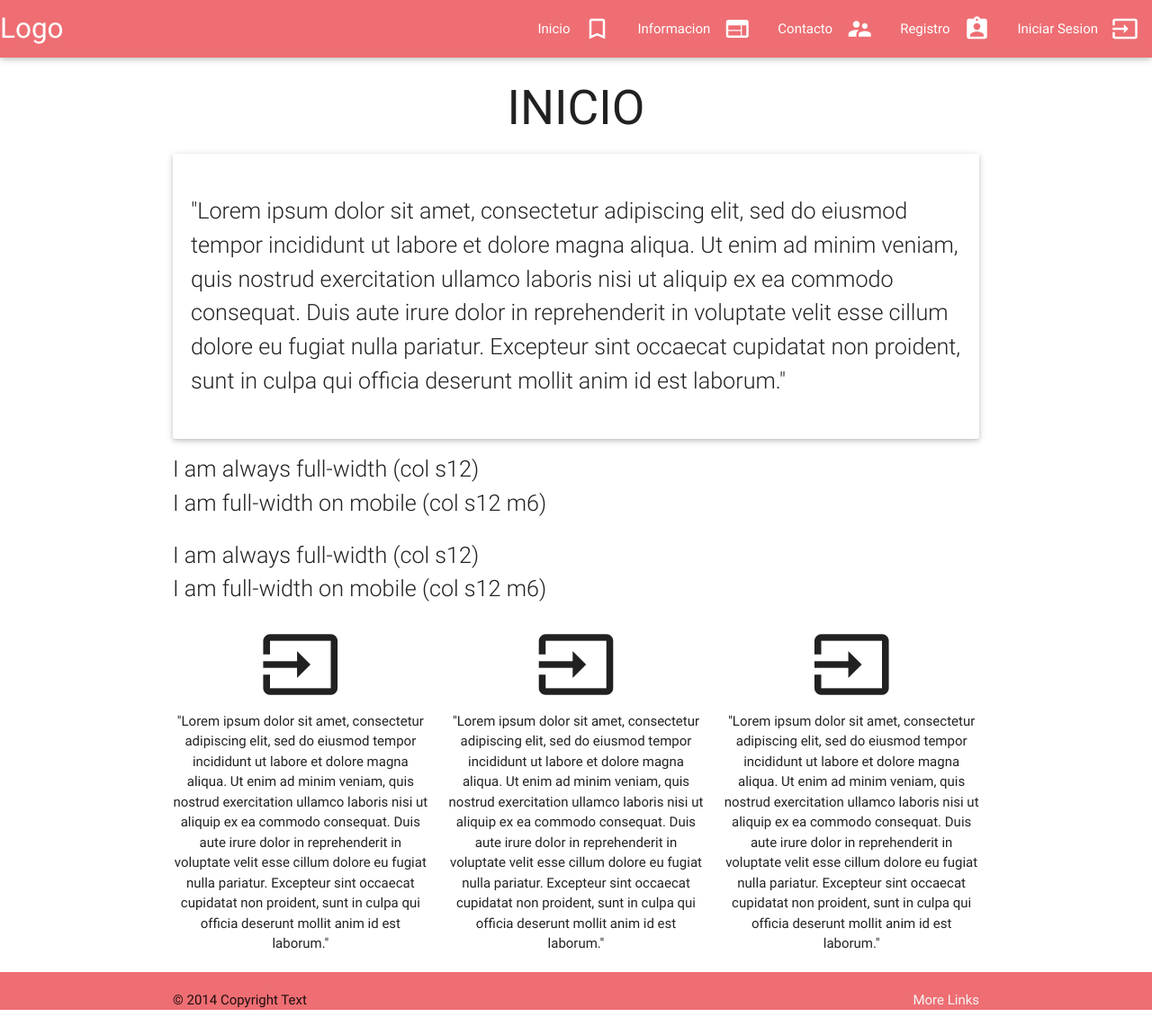
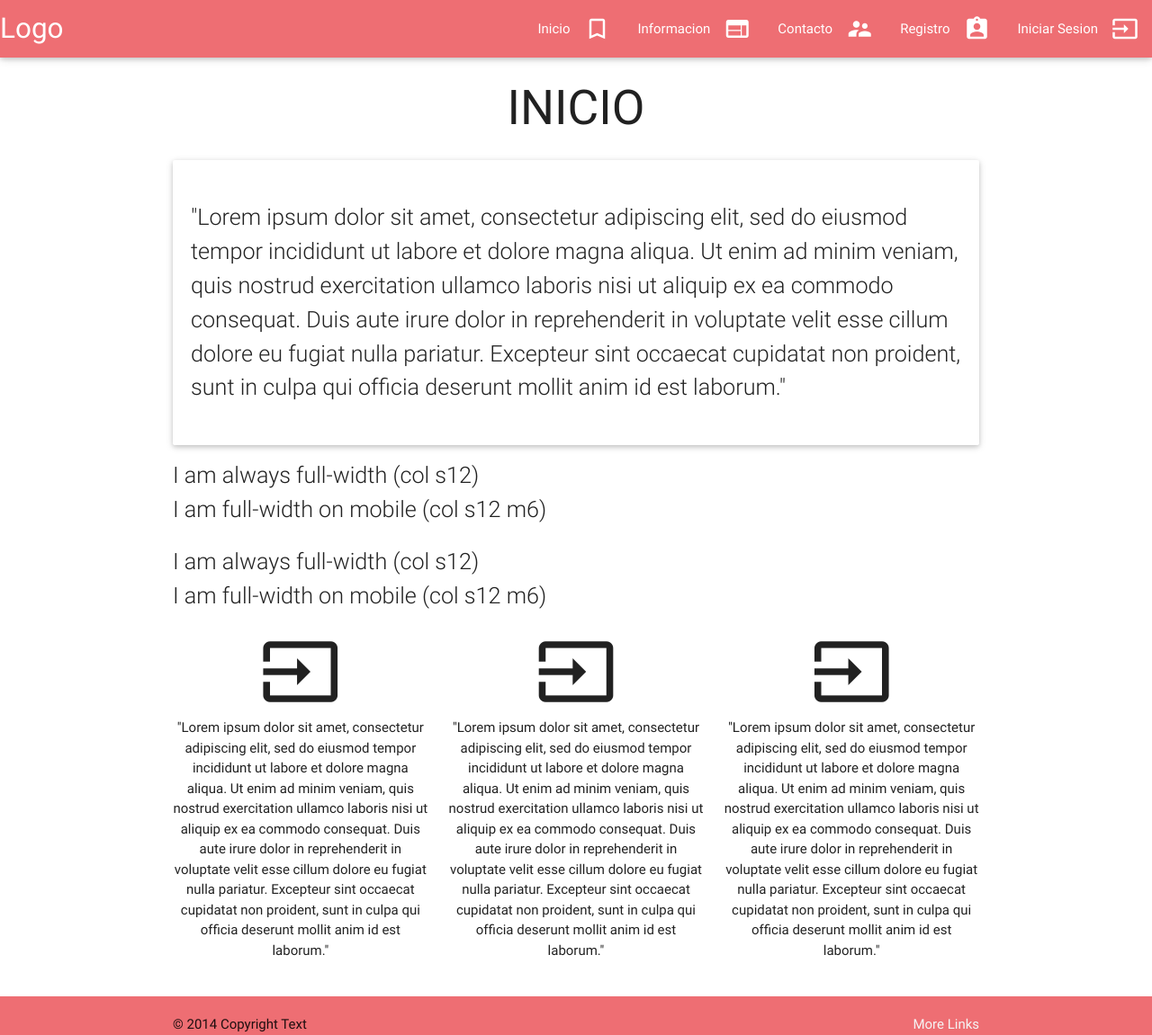
Before and after one commit to Reynald0/Real, a Django app: page / in a window 1280 px wide. Shown: the whole page at 90% size. Before the commit the page ends 1123 px from the top, so only its background shows below. Run offline with Django 3.2, Linux system fonts and the light colour scheme; some libraries are stand-ins or nearby versions.

Commit message:
Footer
* El footer se queda siempre abajo, para que funcione la página debe
tener las etiquetas <header> <main> <footer> y agregar el CSS
correspondiente, en este caso en "css/custom.css"

```diff
--- /dev/null
+++ b/cuentas/static/css/custom.css
@@ -0,0 +1,19 @@
+/*!
+ * Hoja de estilo custom para hacer funcionar ciertos elementos
+ * Copyright 2014-2015 Materialize
+ * MIT License (https://raw.githubusercontent.com/Dogfalo/materialize/master/LICENSE)
+ */
+
+ /* Footer siempre al final sin importar el contenido.
+ * La pagina necesita tener las etiquetas <header> <main> y <footer> para que funcione.
+ */
+
+body {
+  display: flex;
+  min-height: 100vh;
+  flex-direction: column;
+}
+
+main {
+  flex: 1 0 auto;
+}
--- a/cuentas/templates/cuentas/base.html
+++ b/cuentas/templates/cuentas/base.html
@@ -8,6 +8,8 @@
     <link href="http://fonts.googleapis.com/icon?family=Material+Icons" rel="stylesheet">
     <!--Import materialize.css-->
     <link type="text/css" rel="stylesheet" href="{% static 'css/materialize.min.css' %}"  media="screen,projection"/>
+    <!--Import custom CSS for footer-->
+    <link type="text/css" rel="stylesheet" href="{% static 'css/custom.css' %}"  media="screen,projection"/>
 			<!-- Bootstrap CSS -->
 		<!--<link rel="stylesheet" href="http://maxcdn.bootstrapcdn.com/bootstrap/3.3.6/css/bootstrap.min.css">
 		<link rel="stylesheet" href="http://maxcdn.bootstrapcdn.com/bootstrap/3.3.6/css/bootstrap-theme.min.css">
@@ -22,14 +24,18 @@
   </head>
 	<body>
 		{% include 'cuentas/navbar.html' %}
+    <header>
   		<h2 class="truncate center-align">
   			{% block encabezado %}
   			{% endblock encabezado %}
   		</h2>
+    </header>
+    <main>
       <div class="container">
   			{% block contenido %}
         {% endblock contenido %}
   		</div>
+    </main>
 		<footer class="page-footer">
 			<!--<div class="container">
 				<div class="row">
--- a/cuentas/templates/snippets/form.html
+++ b/cuentas/templates/snippets/form.html
@@ -18,7 +18,7 @@
   {% for elemento in form %}
     <div class="form-group">
       {{ elemento.errors }}
-        <label id="etiquetas" for="{{ elemento.label }}"  class="col-md-4 control-label">{{ elemento.label }}</label> <!-- DARLE css al id etiquetas-->
+        <label for="{{ elemento.label }}"  class="col-md-4 control-label">{{ elemento.label }}</label> <!-- DARLE css al id etiquetas-->
         <div class="col-md-5">
           {{ elemento }}
           <div class="help-block with-errors">{{ elemento.help_text }}</div>
```
Lines whose indentation alone changed are shown as unchanged.
